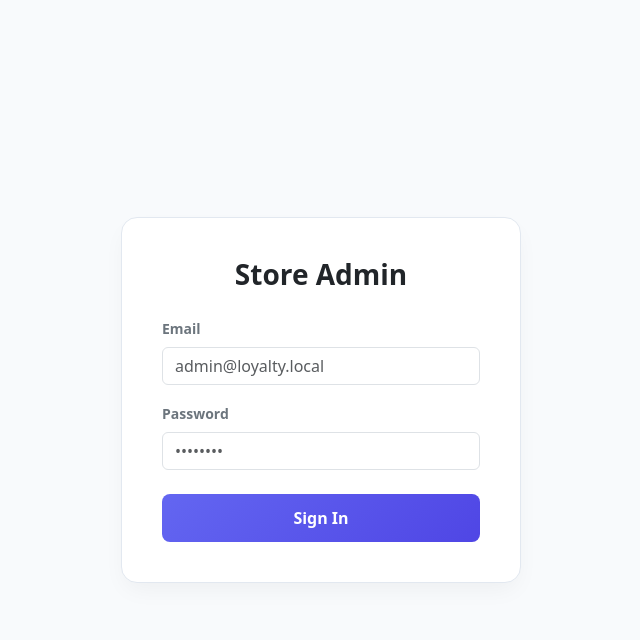
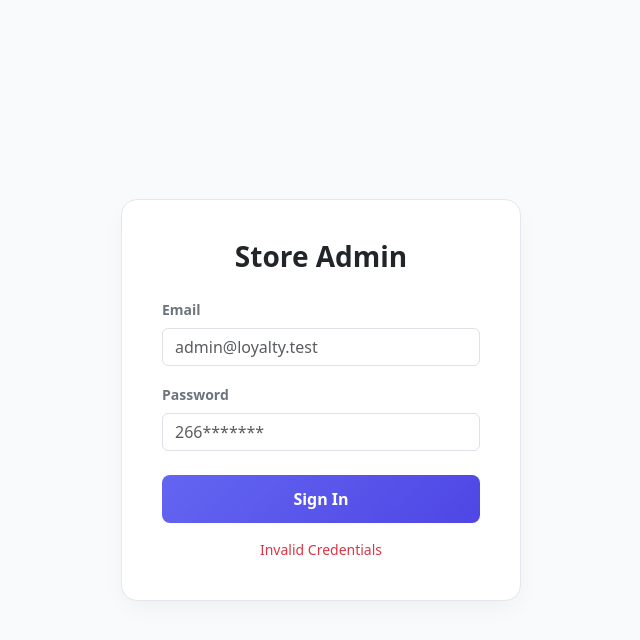
Before and after one commit to DMcEvilly60/Loyalty-Frontend, a plain HTML site: page login.html in a window 1280 px wide. Both pictures are taken after a click on the button "Sign In". Shown: the whole page, without its empty margins (319-959 px from the left). Drawn offline with nearby package versions, Linux system fonts and the light colour scheme; no server answers.

Commit message:
Add files via upload

```diff
--- a/login.html
+++ b/login.html
@@ -45,12 +45,12 @@
 
     <div class="mb-3">
         <label class="form-label text-secondary small fw-bold">Email</label>
-        <input type="email" id="email" class="form-control" placeholder="admin@loyalty.local">
+        <input type="email" id="email" class="form-control" placeholder="admin@loyalty.test">
     </div>
 
     <div class="mb-4">
         <label class="form-label text-secondary small fw-bold">Password</label>
-        <input type="password" id="password" class="form-control" placeholder="••••••••">
+        <input type="password" id="password" class="form-control" placeholder="266*******">
     </div>
 
     <button onclick="handleLogin()" id="loginBtn" class="btn btn-primary">Sign In</button>
@@ -59,12 +59,21 @@
 </div>
 
 <script>
-    // --- CONFIG ---
+    // 1. Setup Keys
     const SUPABASE_URL = 'https://buwlmaslsirvobttszew.supabase.co';
     const SUPABASE_KEY = 'sb_publishable_kIpp1DgcWVdcL5le1lc_Hg_Aw-vQtEl';
-    const supabase = supabase.createClient(SUPABASE_URL, SUPABASE_KEY);
 
-    // --- LOGIN LOGIC ---
+    // 2. Initialize Client
+    // We use a try-catch to catch initialization errors (like missing library)
+    let supabaseClient;
+    try {
+        supabaseClient = supabase.createClient(SUPABASE_URL, SUPABASE_KEY);
+    } catch (e) {
+        alert("CRITICAL ERROR: Supabase library not loaded. Check internet.");
+        console.error(e);
+    }
+
+    // 3. Login Logic
     async function handleLogin() {
         const email = document.getElementById('email').value;
         const password = document.getElementById('password').value;
@@ -76,20 +85,30 @@
         btn.innerText = "Verifying...";
         btn.disabled = true;
 
-        // Attempt Login
-        const { data, error } = await supabase.auth.signInWithPassword({
+        try {
+            const { data, error } = await supabaseClient.auth.signInWithPassword({
                 email: email,
                 password: password,
             });
 
             if (error) {
+                // Login Failed
+                console.log("Login Error:", error.message);
                 msg.innerText = "Invalid Credentials";
                 msg.style.display = 'block';
                 btn.innerText = "Sign In";
                 btn.disabled = false;
             } else {
-            // Success: Redirect to dashboard
+                // Login Success
+                console.log("Login Success!");
                 window.location.href = 'index.html';
+            }
+        } catch (err) {
+            // Unexpected Crash
+            console.error("Script Error:", err);
+            alert("Unexpected Error: " + err.message);
+            btn.innerText = "Sign In";
+            btn.disabled = false;
         }
     }
 
```
Lines whose indentation alone changed are shown as unchanged.
